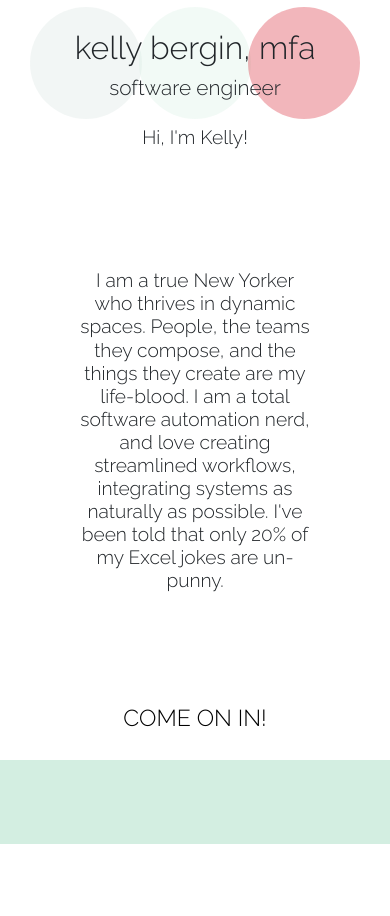
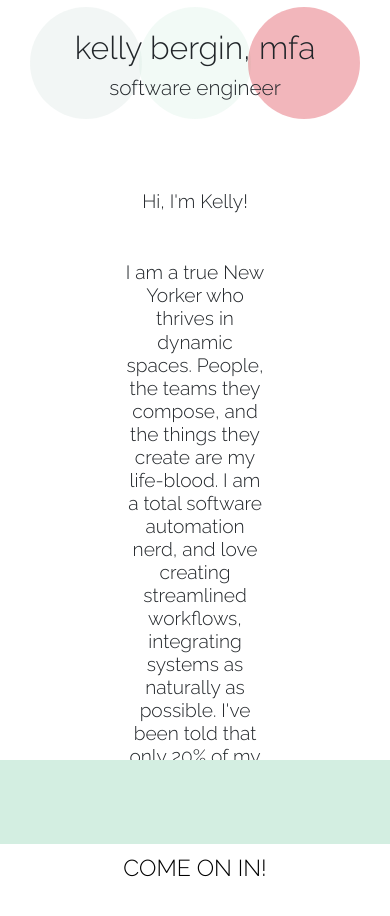
Before and after one commit to kellymakesstuff/kelly-portfolio, a React (Create React App) app: page / in a window 390 px wide. Shown: the top 916 px of the page. Before the commit the page ends 844 px from the top, so only its background shows below. Built offline with nearby package versions, Linux system fonts and the light colour scheme.

Commit message:
phone changes

```diff
--- a/src/App.css
+++ b/src/App.css
@@ -238,6 +238,11 @@ border: 0.25rem solid rgba(211,225,223, .3);
   }
 
 
+  .home-msg {
+    margin-bottom: 4rem;
+    padding: 4rem;
+  }
+
   .home-msg-text {
     margin: 3rem;
   }
@@ -299,6 +304,11 @@ border: 0.25rem solid rgba(211,225,223, .3);
     margin: 0px;
     text-align: center;
     z-index: 3;
+  }
+
+  .home-msg {
+    margin-bottom: 4rem;
+    padding: 4rem;
   }
 
   .home-msg-text {
@@ -374,18 +384,15 @@ border: 0.25rem solid rgba(211,225,223, .3);
   }
 
 
-  .proj-img {
-    width: 45rem;
-    height: auto;
-    margin: .25rem;
-    border: 0.25rem solid rgba(211,225,223, .3);
-    }
 
     h1, h2, h3, a, p {
       font-size: 120%;
     }
 
-
+    .home-msg {
+      margin-bottom: 4rem;
+      padding: 4rem;
+    }
     .home-msg-text {
       margin: 1rem;
     }
--- a/src/screens/Home.jsx
+++ b/src/screens/Home.jsx
@@ -9,14 +9,14 @@ function Home() {
 
     <div className="home-msg col-10">
       <h1>Hi, I'm Kelly!</h1>
-      <br /><br /><br /><br />
+      <br />
       <h3 className="home-msg-text">I am a true New Yorker who thrives in dynamic spaces.
       People, the teams they compose, and the things they create
       are my life-blood. I am a total software automation nerd,
       and love creating streamlined workflows, integrating
       systems as naturally as possible. I've been told that
    only 20% of my Excel jokes are un-punny.</h3>
-      <br /><br /><br /><br />
+      <br />
 
 
       <Link to="/main">
```
